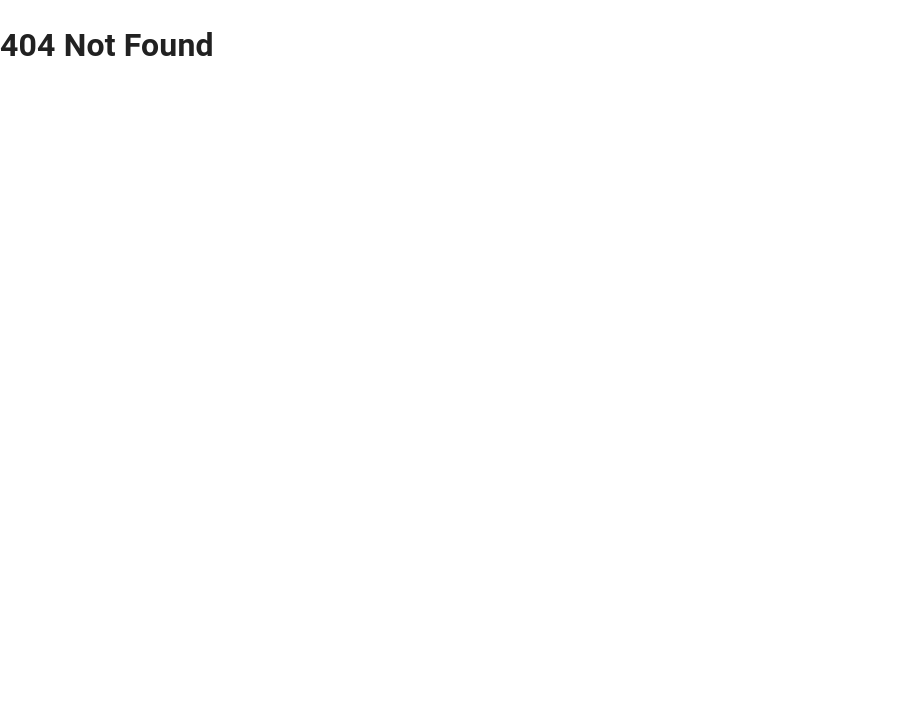
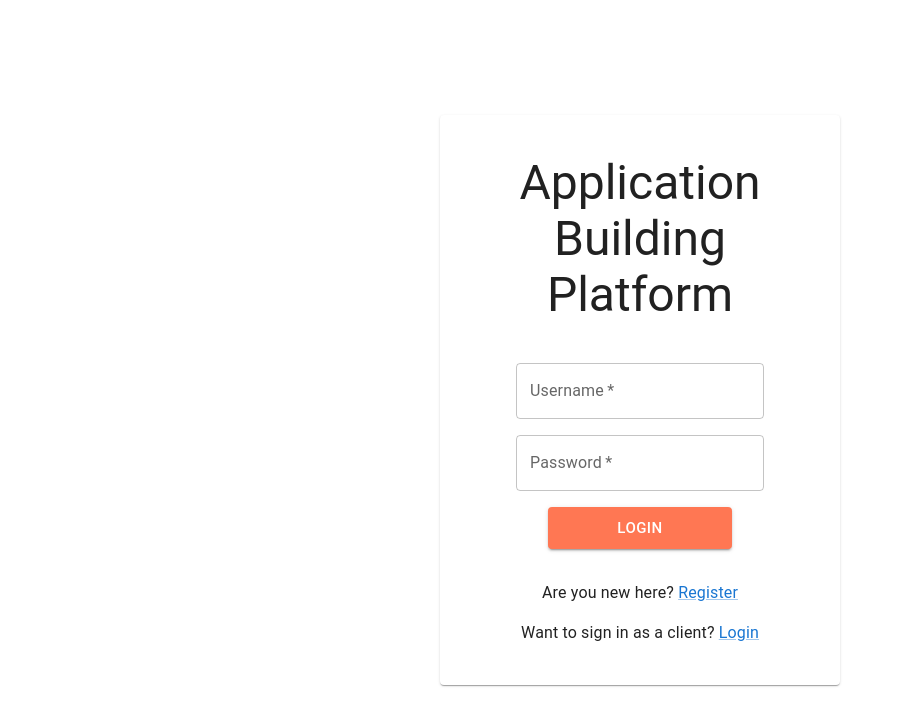
Before and after one commit to boardwalkabp/Client, a React (Create React App) app: page /login in a window 1280 px wide. Before the commit this address had no page. Shown: the top 726 px of the page, without its empty margins (0-904 px from the left). Built offline with nearby package versions, Linux system fonts and the light colour scheme.

Commit message:
protects routes

```diff
--- a/src/App.js
+++ b/src/App.js
@@ -6,6 +6,7 @@ import UserLogin from "./components/auth/UserLogin";
 import UserRegister from "./components/auth/UserRegister";
 import ClientRegister from "./components/auth/ClientRegister";
 import ClientLogin from "./components/auth/ClientLogin";
+import ProtectedRoute from "./utils/ProtectedRoute";
 
 // Builder routes
 import BuilderHome from "./components/layout/BuilderHome";
@@ -41,11 +42,12 @@ function App() {
     <BrowserRouter>
       <Routes>
         <Route path="/register" exact element={<UserRegister />} />
-        <Route path="/" exact element={<UserLogin />} />
+        <Route path="/login" exact element={<UserLogin />} />
         <Route path="/viewer/login" exact element={<ClientLogin />} />
         <Route path="*" exact element={<h1>404 Not Found</h1>} />
-
         {/* Builder routes */}
+        ProtectedRoute
+        <Route path="/" exact element={<ProtectedRoute />}>
           <Route path="/builder" exact element={<BuilderLayout />}>
             <Route path="/builder/home" exact element={<BuilderHome />} />
 
@@ -141,7 +143,6 @@ function App() {
               element={<DeleteQuestion />}
             />
           </Route>
-
           {/* Viewer routes */}
           <Route path="/" exact element={<ViewerLayout />}>
             <Route path="/viewer/home" exact element={<ViewerHome />} />
@@ -152,6 +153,7 @@ function App() {
             />
             <Route path="/viewer/profile" exact element={<Profile />} />
           </Route>
+        </Route>
       </Routes>
     </BrowserRouter>
   );
--- /dev/null
+++ b/src/utils/ProtectedRoute.js
@@ -0,0 +1,12 @@
+import { Outlet, Navigate } from "react-router-dom";
+import useStateContext from "../hooks/useStateContext";
+
+const PrivateRoutes = () => {
+  const { context } = useStateContext();
+  let auth = { token: false };
+  if (context.name) auth.token = true;
+
+  return auth.token ? <Outlet /> : <Navigate to="/login" />;
+};
+
+export default PrivateRoutes;
```
Lines whose indentation alone changed are shown as unchanged.
